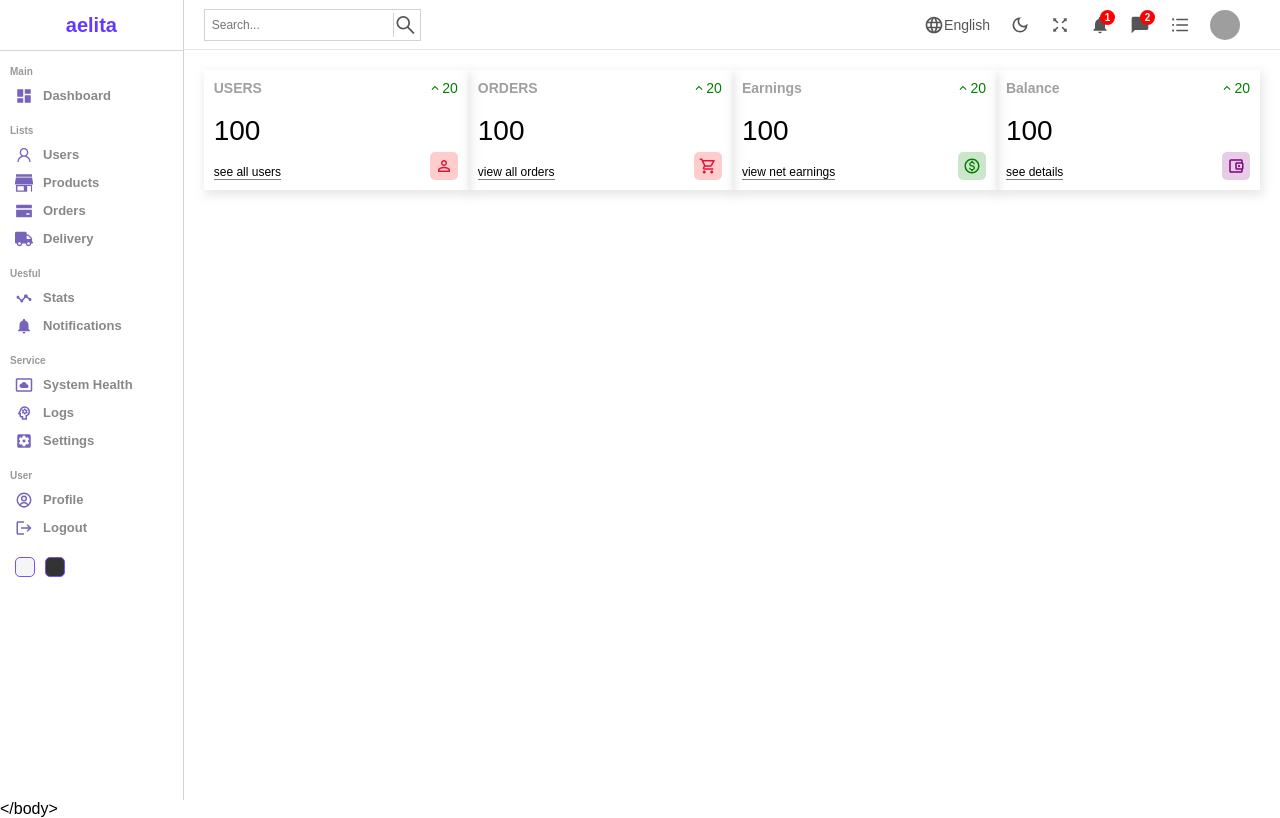
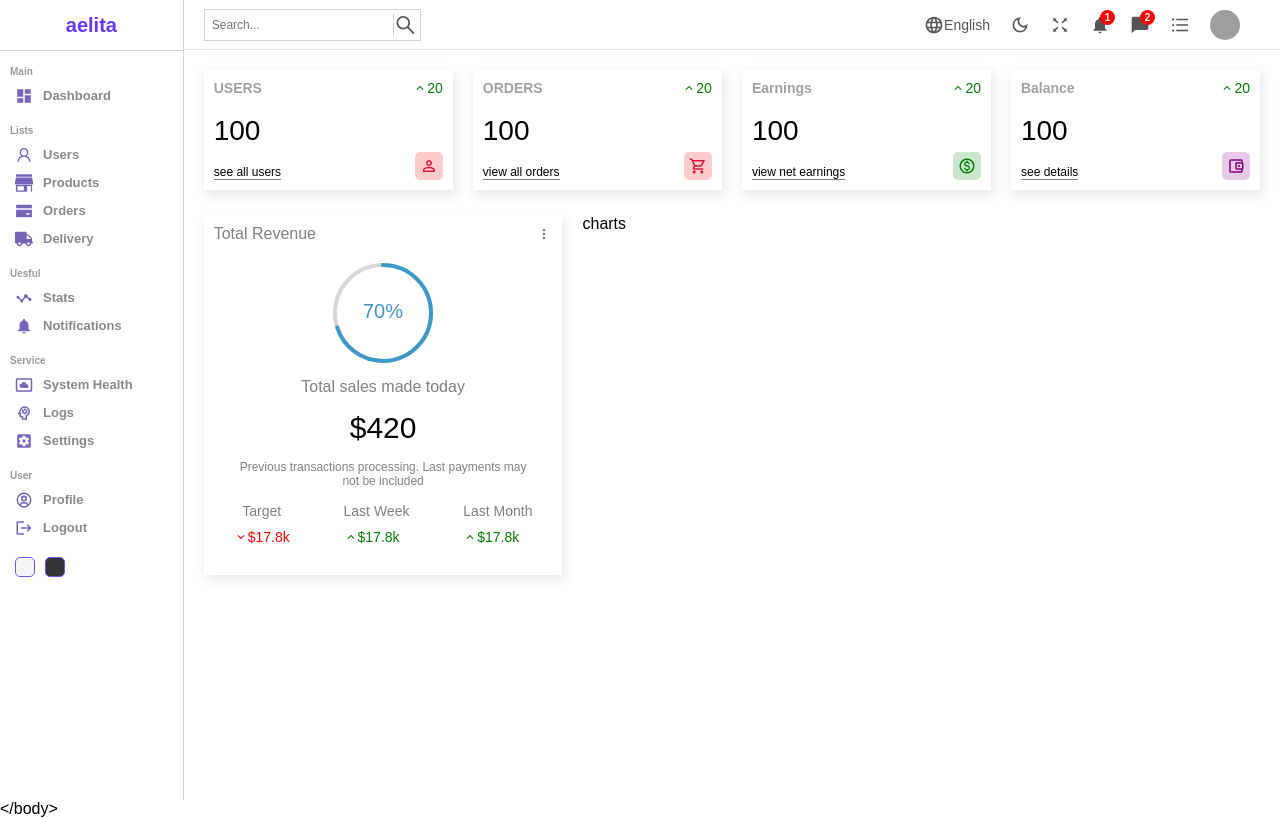
Before and after one commit to lyokocode/ecommerce, a React (Create React App) app in the folder admin/: page / in a window 1280 px wide. Built offline with nearby package versions, Linux system fonts and the light colour scheme; grey boxes are pictures that could not be loaded.

Commit message:
feature && react-progress-bar

```diff
--- a/admin/package.json
+++ b/admin/package.json
@@ -8,6 +8,7 @@
     "@testing-library/user-event": "^13.5.0",
     "node-sass": "^7.0.3",
     "react": "^18.2.0",
+    "react-circular-progressbar": "^2.1.0",
     "react-dom": "^18.2.0",
     "react-icons": "^4.4.0",
     "react-router-dom": "^6.4.1",
--- /dev/null
+++ b/admin/src/components/Chart.jsx
@@ -0,0 +1,12 @@
+import React from 'react'
+import "../styles/chart.scss"
+
+const Chart = () => {
+    return (
+        <div className='chart'>
+            charts
+        </div>
+    )
+}
+
+export default Chart
--- /dev/null
+++ b/admin/src/components/Featured.jsx
@@ -0,0 +1,54 @@
+import React from 'react'
+import "../styles/featured.scss"
+import { MdMoreVert } from 'react-icons/md'
+import { CircularProgressbar } from "react-circular-progressbar"
+import "react-circular-progressbar/dist/styles.css"
+
+import { MdOutlineKeyboardArrowUp, MdKeyboardArrowDown } from "react-icons/md"
+
+
+const Featured = () => {
+    return (
+        <div className='featured'>
+            <div className="top">
+                <h1 className='title'> Total Revenue</h1>
+                <MdMoreVert className='icon' />
+            </div>
+            <div className="bottom">
+                <div className="featuredChart">
+                    <CircularProgressbar value={70} text="70%" strokeWidth={4} />
+                </div>
+                <p className="title">Total sales made today</p>
+                <p className="amount">$420</p>
+                <p className="desc">
+                    Previous transactions processing. Last payments may not be included
+                </p>
+                <div className="summary">
+                    <div className="item">
+                        <div className="itemTitle ">Target</div>
+                        <div className="itemResult negative">
+                            <MdKeyboardArrowDown />
+                            <div className="resultAmount">$17.8k</div>
+                        </div>
+                    </div>
+                    <div className="item">
+                        <div className="itemTitle">Last Week</div>
+                        <div className="itemResult positive">
+                            <MdOutlineKeyboardArrowUp />
+                            <div className="resultAmount">$17.8k</div>
+                        </div>
+                    </div>
+                    <div className="item">
+                        <div className="itemTitle">Last Month</div>
+                        <div className="itemResult positive">
+                            <MdOutlineKeyboardArrowUp />
+                            <div className="resultAmount">$17.8k</div>
+                        </div>
+                    </div>
+                </div>
+            </div>
+        </div>
+    )
+}
+
+export default Featured
--- a/admin/src/components/Widget.jsx
+++ b/admin/src/components/Widget.jsx
@@ -1,6 +1,5 @@
 import React from 'react'
 import "../styles/widget.scss"
-
 import { MdOutlineKeyboardArrowUp, MdOutlineShoppingCart, MdPersonOutline, MdOutlineAccountBalanceWallet, MdOutlineMonetizationOn } from "react-icons/md"
 
 const Widget = ({ type }) => {
--- a/admin/src/pages/Home.jsx
+++ b/admin/src/pages/Home.jsx
@@ -3,18 +3,24 @@ import "../styles/home.scss"
 import Sidebar from "../components/Sidebar"
 import Navbar from "../components/Navbar"
 import Widget from '../components/Widget'
+import Featured from '../components/Featured'
+import Chart from '../components/Chart'
 
 const Home = () => {
     return (
         <div className="home">
             <Sidebar />
-            <div className="home-container">
+            <div className="homeContainer">
                 <Navbar />
-                <div className="widget-container">
+                <div className="widgetContainer">
                     <Widget type="user" />
                     <Widget type="order" />
                     <Widget type="earning" />
                     <Widget type="balance" />
+                </div>
+                <div className="charts">
+                    <Featured />
+                    <Chart />
                 </div>
             </div>
         </div>
--- /dev/null
+++ b/admin/src/styles/chart.scss
@@ -0,0 +1,3 @@
+.chart {
+    flex: 4;
+}
--- /dev/null
+++ b/admin/src/styles/featured.scss
@@ -0,0 +1,79 @@
+.featured {
+    flex: 2;
+    box-shadow: 2px 4px 10px rgba(201, 201, 201, 0.47);
+    padding: 10px;
+
+    .top {
+        display: flex;
+        align-items: center;
+        justify-content: space-between;
+        color: gray;
+
+        .title {
+            font-size: 16px;
+            font-weight: 500;
+        }
+    }
+
+    .bottom {
+        padding: 20px;
+        display: flex;
+        flex-direction: column;
+        align-items: center;
+        justify-content: center;
+        gap: 15px;
+
+        .featuredChart {
+            width: 100px;
+            height: 100px;
+        }
+
+        .title {
+            font-weight: 500;
+            color: gray;
+        }
+
+        .amount {
+            font-size: 30px;
+
+        }
+
+        .desc {
+            font-weight: 300;
+            font-size: 12px;
+            color: gray;
+            text-align: center;
+        }
+
+        .summary {
+            width: 100%;
+            display: flex;
+            align-items: center;
+            justify-content: space-between;
+
+            .item {
+                text-align: center;
+
+                .itemTitle {
+                    font-size: 14px;
+                    color: gray;
+                }
+
+                .itemResult {
+                    display: flex;
+                    align-items: center;
+                    margin-top: 10px;
+                    font-size: 14px;
+
+                    &.positive {
+                        color: green;
+                    }
+
+                    &.negative {
+                        color: red;
+                    }
+                }
+            }
+        }
+    }
+}
--- a/admin/src/styles/home.scss
+++ b/admin/src/styles/home.scss
@@ -1,12 +1,18 @@
 .home {
     display: flex;
 
-    .home-container {
+    .homeContainer {
         flex: 6;
 
-        .widget-container {
+        .widgetContainer,
+        .charts {
             display: flex;
             padding: 20px;
+            gap: 20px;
+        }
+
+        .charts {
+            padding: 5px 20px;
         }
     }
 }
```
Also changed, not shown: 1 other file (tests, documents, lock files or other folders).
